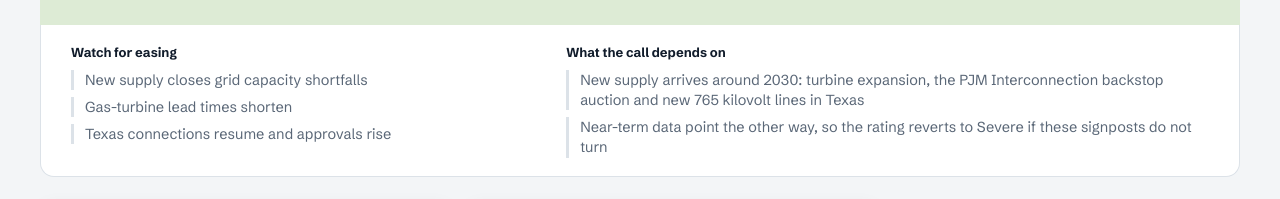
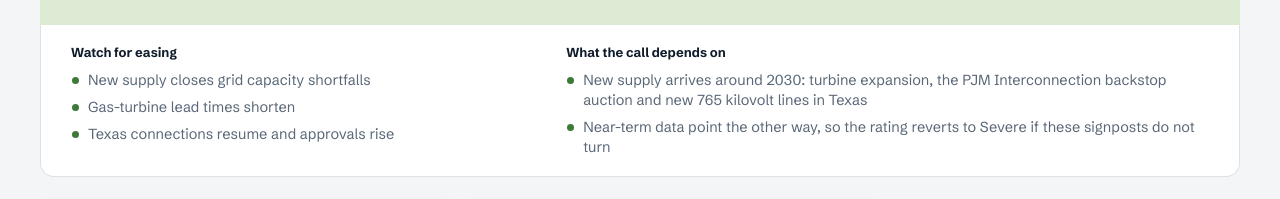
Before and after one commit to dc-signpost-tracker/dc-signpost-tracker.github.io, a plain HTML site: page index.html in a window 1280 px wide. Shown: the part 387-586 px from the top of the page. Drawn offline with Linux system fonts and the light colour scheme.

Commit message:
Design: round bullets in the rationale strip
Co-Authored-By: Claude Fable 5.2 <noreply@anthropic.com>
Claude-Session: https://claude.ai/code/session_01CRLK5iwjDY7fmF5PHjUZsh

```diff
--- a/index.html
+++ b/index.html
@@ -172,7 +172,9 @@ section{margin-top:30px}
 @media (min-width:900px){.why{grid-template-columns:1fr 1.4fr}}
 .why b{display:block;color:var(--ink);font-size:13px;margin-bottom:7px}
 .pts{list-style:none;margin:0;padding:0;display:grid;gap:7px}
-.pts li{padding-left:11px;border-left:3px solid var(--rule);line-height:1.4}
+.pts li{position:relative;padding-left:17px;line-height:1.4}
+.pts li::before{content:"";position:absolute;left:1px;top:.5em;width:7px;height:7px;border-radius:50%;background:var(--muted)}
+.why.Easing .pts li::before{background:var(--ease)}.why.Persisting .pts li::before{background:var(--pers)}.why.Intensifying .pts li::before{background:var(--int)}
 .cols{display:grid;gap:22px;margin-top:24px;align-items:start;grid-template-columns:1fr}
 @media (min-width:1100px){.cols{grid-template-columns:1fr 340px}}
 
@@ -408,7 +410,7 @@ function tileHTML(e){
     ? `<div class="tile" aria-hidden="true"><div class="m">${MON[m - 1]}</div><div class="d yr">${y}</div></div>`
     : `<div class="tile" aria-hidden="true"><div class="m">${MON[m - 1]}</div><div class="d">${d}</div><div class="y">${y}</div></div>`;
 }
-/* one point per line, each behind a vertical bar, so separate statements do not run together */
+/* one point per line, each with a round bullet in the call's direction colour, so separate statements do not run together */
 function points(text, sep){
   const parts = String(text || "").split(sep).map(x => x.trim().replace(/\.$/, "")).filter(Boolean);
   /* a fragment of one or two words ("Local consent") is a lead-in, not a point: join it to the next */
@@ -437,7 +439,7 @@ function renderBoard(){
           <div class="key"><span><i class="supports"></i>supports the call</span><span><i class="challenges"></i>challenges the call</span><span><i></i>no signal yet</span></div></div>
         <div class="b-next">${nx ? `${tileHTML(nx)}<div><small>Next catalyst${plainDate(nx) ? "" : " · " + esc(nx.label)}</small>${when ? `<div class="when">${when}</div>` : ""}<p>${esc(nx.text)}</p></div>` : `<small>No dated catalyst</small>`}</div>
       </div>
-      <div class="why"><div><b>${esc(c.key.label)}</b>${points(c.key.text, /;\s+/)}</div><div><b>What the call depends on</b>${points(c.depends, /(?<=\.)\s+(?=[A-Z])/)}</div></div>
+      <div class="why ${esc(c.dir)}"><div><b>${esc(c.key.label)}</b>${points(c.key.text, /;\s+/)}</div><div><b>What the call depends on</b>${points(c.depends, /(?<=\.)\s+(?=[A-Z])/)}</div></div>
       <div class="cols">
         <div class="sps ${esc(c.dir)}">${c.sps.map(sp => signpost(sp, c)).join("")}</div>
         ${calendarFor(c)}
```
Also changed, not shown: 1 other file.
